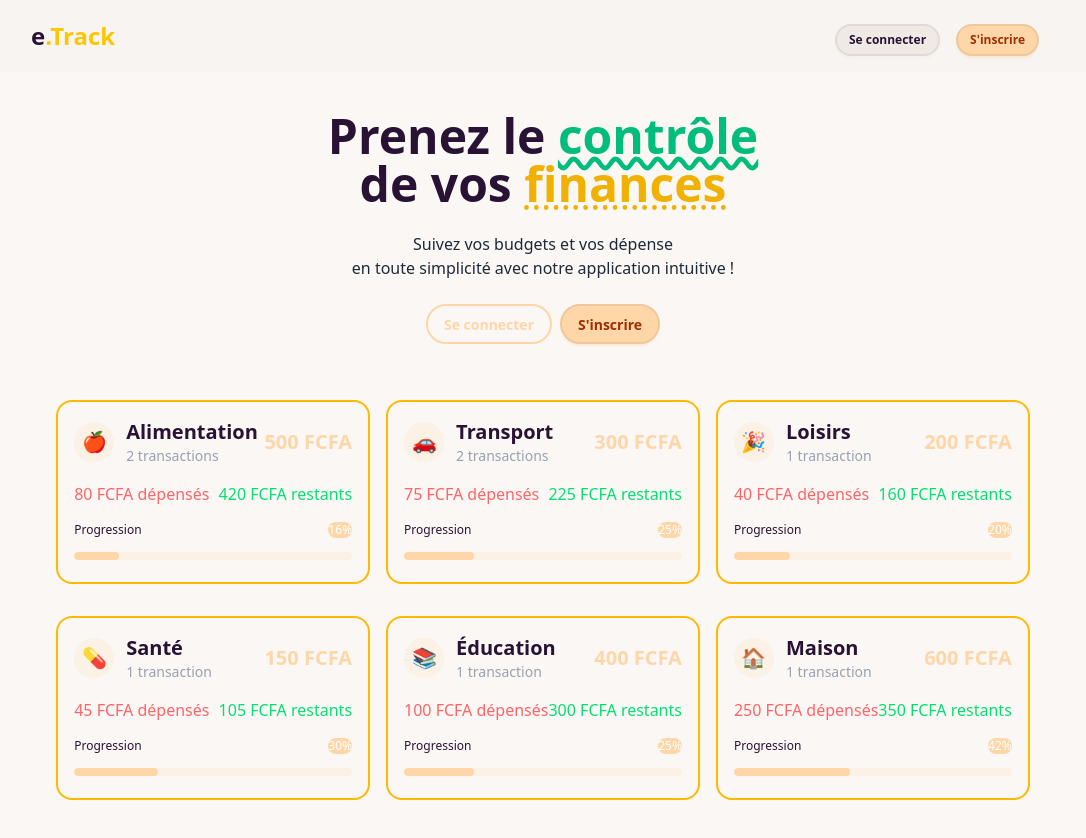
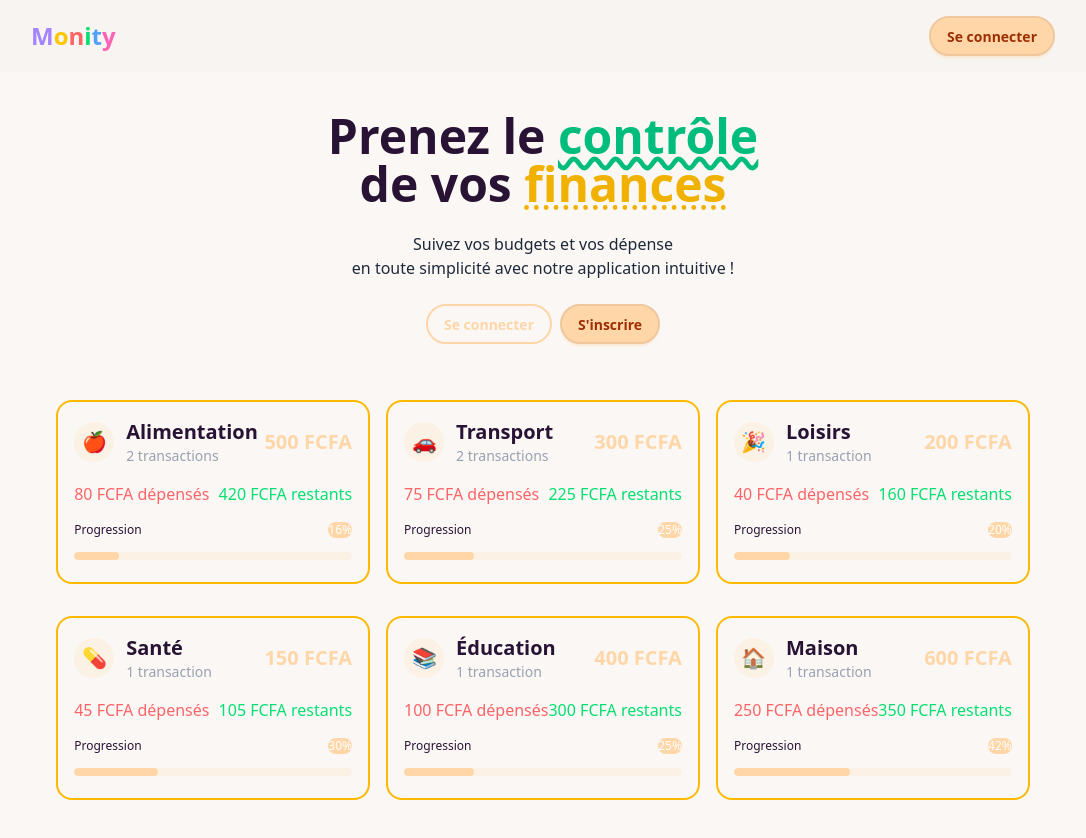
Before and after one commit to YO3CODER/Budget, a Next.js app: page / in a window 1280 px wide. Shown: the top 838 px of the page, without its empty margins (97-1183 px from the left). Built offline with nearby package versions, Linux system fonts and the light colour scheme; no server answers.

Commit message:
Mise à jour du projet

```diff
--- a/app/components/Navbar.tsx
+++ b/app/components/Navbar.tsx
@@ -3,7 +3,7 @@ import { UserButton, useUser } from '@clerk/nextjs'
 import Link from 'next/link'
 import React, { useEffect } from 'react'
 import { checkAndAddUser } from '../actions'
-import { link } from 'fs'
+import { Layers } from 'lucide-react'
 
 const Navbar = () => {
   const { isLoaded, isSignedIn, user } = useUser();
@@ -23,6 +23,7 @@ const Navbar = () => {
     // Le tableau vide [] signifie que ce useEffect
     // s'exécute uniquement au premier rendu du composant
   }, [])
+
   return (
     <div className="bg-base-200/30 px-5 md:px-[10%] py-4 ">
       {isLoaded &&
@@ -32,7 +33,10 @@ const Navbar = () => {
 
               <Link href="/" className="no-underline">
                 <h1 className='flex text-2xl items-center font-bold'>
-                  <span>
+                  <div className=' text-accent rounded-full p-2'>
+                        <Layers className='h-6 w-6' />
+                    </div>
+                  <span className="ml-2 text-2xl italic">
                     <b className="text-violet-400">M</b>
                     <b className="text-yellow-400">o</b>
                     <b className="text-red-400">n</b>
@@ -40,41 +44,81 @@ const Navbar = () => {
                     <b className="text-blue-400">t</b>
                     <b className="text-pink-400">y</b>
                   </span>
-
                 </h1>
               </Link>
 
-              <div className='md:flex hidden'>
-                <Link href={'/budgets'} className='btn text-violet-400' >Mes Budgets </Link>
-                <Link href={'/dashboard'} className='btn mx-4 text-blue-300'>Tableau de bord  </Link>
-                <Link href={'/transactions'} className='btn text-red-400'>Mes Transactions </Link>
+              {/* MENU DESKTOP */}
+              <div className="md:flex hidden items-center">
+                <Link href={'/budgets'} className="btn text-violet-400 hover:scale-105 transition">
+                  Mes Budgets
+                </Link>
 
+                <Link href={'/dashboard'} className="btn mx-4 text-blue-300 hover:scale-105 transition">
+                  Tableau de bord
+                </Link>
+
+                <Link href={'/transactions'} className="btn text-red-400 hover:scale-105 transition">
+                  Mes Transactions
+                </Link>
+
+                <Link
+                  href={'https://monity-xi.vercel.app'}
+                  className="btn mx-4 text-green-400 hover:scale-105 transition"
+                  target="_blank"
+                >
+                  Facture
+                </Link>
+
+                <div className="ml-4">
+                  <UserButton />
+                </div>
               </div>
-              <UserButton />
             </div>
-            {/*La disposition des boutons en petit ecran */}
-            <div className='md:hidden flex mt-4 gap-x-0 justify-center'>
-              <Link href={'/budgets'} className='btn text-violet-400 btn-sm'>Budgets </Link>
-              <Link href={'/dashboard'} className='btn mx-4 text-blue-300 btn-sm'>Tableau de bord</Link>
-              <Link href={'/transactions'} className='btn text-red-400 btn-sm'>Transactions</Link>
 
+            {/* MENU MOBILE */}
+            <div className="md:hidden flex flex-wrap mt-4 gap-2 justify-center">
+              <Link href={'/budgets'} className="btn text-violet-400 btn-sm">
+                Budgets
+              </Link>
+
+              <Link href={'/dashboard'} className="btn text-blue-300 btn-sm">
+                Dashboard
+              </Link>
+
+              <Link href={'/transactions'} className="btn text-red-400 btn-sm">
+                Transactions
+              </Link>
+
+              <Link
+                href={'https://monity-xi.vercel.app'}
+                className="btn text-green-400 btn-sm"
+                target="_blank"
+              >
+                Facture
+              </Link>
             </div>
           </>
         ) : (
-          <div className='flex items-center justify-between '>
-            <div className='flex text-2xl items-center font-bold'>
-              e <span className='text-yellow-400'>.Track</span>
-            </div>
-            <div className=' flex mt-2 justify-center'>
-              <Link href={'/sign-in'} className='btn btn-sm'>Se connecter  </Link>
-              <Link href={'/sign-up'} className='btn mx-4 btn-sm btn-accent'>S'inscrire</Link>
-
-
-            </div>
-
+          // Optionnel : afficher quelque chose quand l'utilisateur n'est pas connecté
+          <div className="flex justify-between items-center">
+            <Link href="/" className="no-underline">
+              <h1 className='flex text-2xl items-center font-bold'>
+                <span>
+                  <b className="text-violet-400">M</b>
+                  <b className="text-yellow-400">o</b>
+                  <b className="text-red-400">n</b>
+                  <b className="text-green-400">i</b>
+                  <b className="text-blue-400">t</b>
+                  <b className="text-pink-400">y</b>
+                </span>
+              </h1>
+            </Link>
+            <Link href="/sign-in" className="btn btn-accent">
+              Se connecter
+            </Link>
           </div>
-
-        ))}
+        ))
+      }
     </div>
   )
 }
--- a/app/layout.tsx
+++ b/app/layout.tsx
@@ -7,7 +7,7 @@ import {
   SignedOut,
   UserButton,
 } from "@clerk/nextjs";
-import { Geist, Geist_Mono } from "next/font/google";
+import { Geist, Geist_Mono  } from "next/font/google";
 import "./globals.css";
 
 // Déclaration des polices Google
@@ -15,6 +15,8 @@ const geistSans = Geist({
   variable: "--font-geist-sans",
   subsets: ["latin"],
 });
+
+
 
 const geistMono = Geist_Mono({
   variable: "--font-geist-mono",
```
